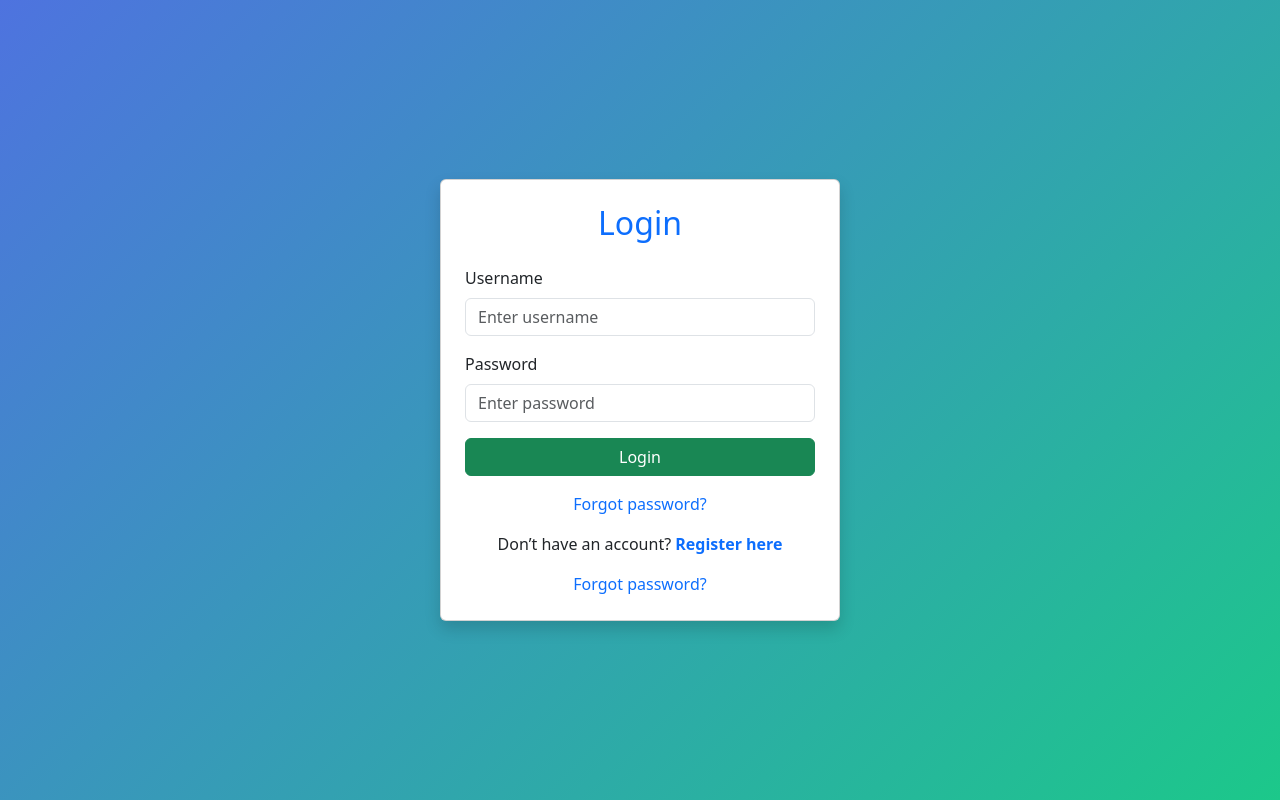
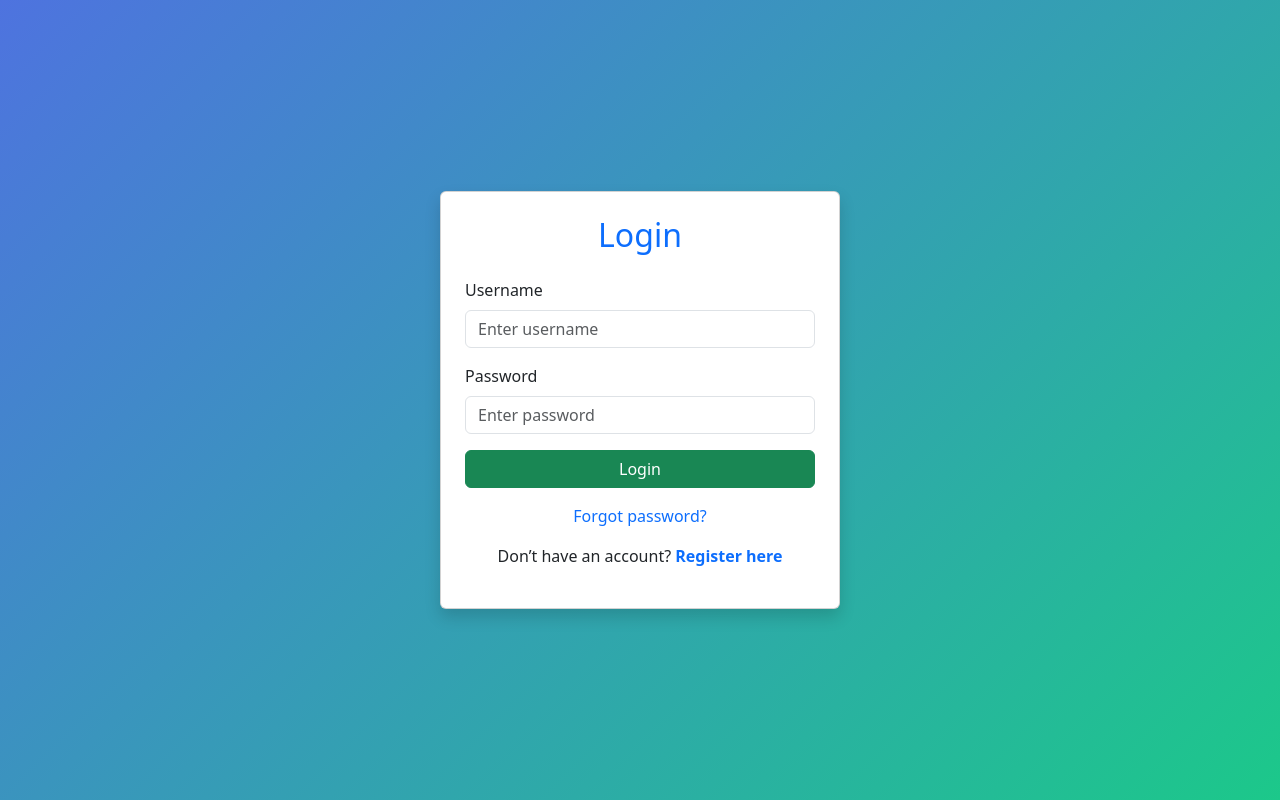
Before and after one commit to swethadomatoti/TeamConnect, a Django app: page /login/ in a window 1280 px wide. Run offline with Django 5.2, Linux system fonts and the light colour scheme; parts of the project's set-up code (start-up, migrations or seed data) failed here and were passed over.

```diff
--- a/chat/templates/login.html
+++ b/chat/templates/login.html
@@ -62,9 +62,6 @@
             Register here
           </a>
         </p>
-        <a href="{% url 'forgot_password' %}" class="text-decoration-none text-primary">
-          Forgot password?
-        </a>
       </div>
 
       {% for msg in messages %}
```
